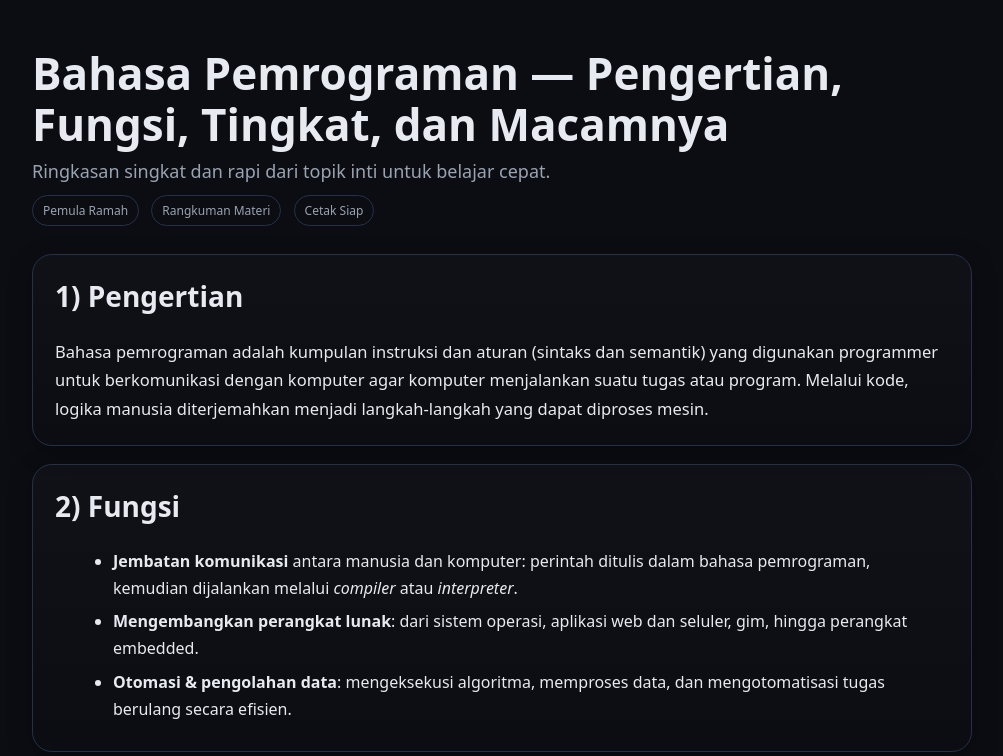
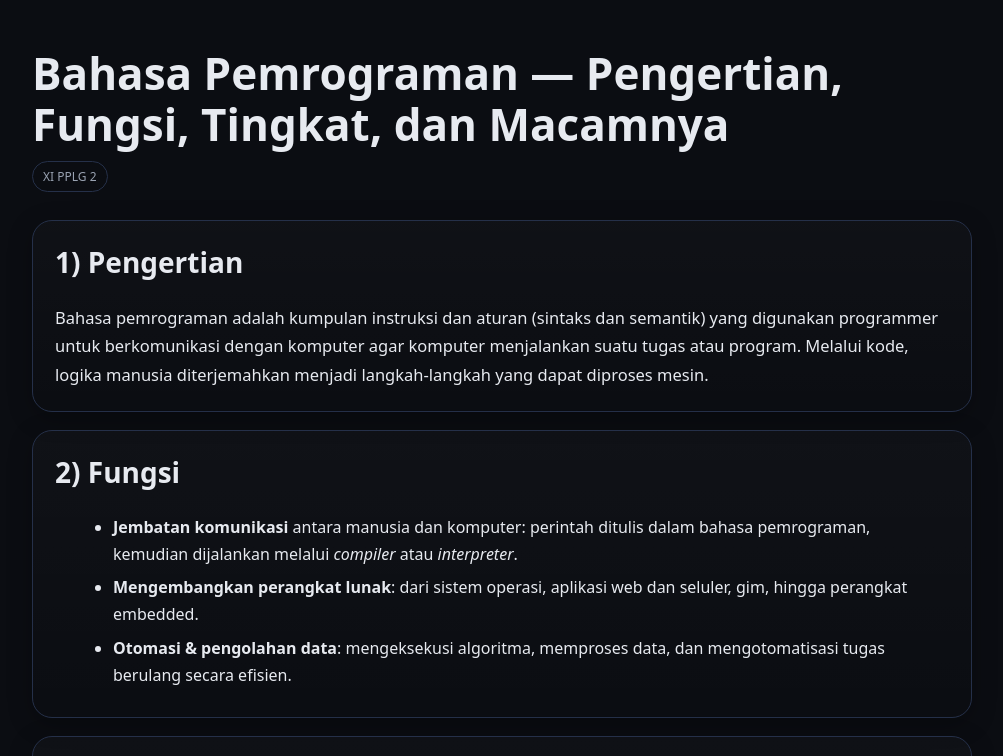
Before and after one commit to AnxinFTW/Tugas, a plain HTML site: page index.html in a window 1280 px wide. Shown: the top 756 px of the page, without its empty margins (138-1141 px from the left). Drawn offline with Linux system fonts and the light colour scheme.

Commit message:
Update index.html

```diff
--- a/index.html
+++ b/index.html
@@ -3,7 +3,7 @@
 <head>
   <meta charset="utf-8" />
   <meta name="viewport" content="width=device-width, initial-scale=1" />
-  <title>Ringkasan: Bahasa Pemrograman — Pengertian, Fungsi, Tingkat, dan Macamnya</title>
+  <title>Bahasa Pemrograman — Pengertian, Fungsi, Tingkat, dan Macamnya</title>
   <style>
     :root {
       --bg: #0b0d12;
@@ -48,11 +48,9 @@
   <div class="wrap">
     <header>
       <h1>Bahasa Pemrograman — Pengertian, Fungsi, Tingkat, dan Macamnya</h1>
-      <div class="subtitle">Ringkasan singkat dan rapi dari topik inti untuk belajar cepat.</div>
+      <div class="subtitle"Brenettya Liona Lasano</div>
       <div style="margin-top:12px;">
-        <span class="badge">Pemula Ramah</span>
-        <span class="badge">Rangkuman Materi</span>
-        <span class="badge">Cetak Siap</span>
+        <span class="badge">XI PPLG 2</span
       </div>
     </header>
 
@@ -162,7 +160,7 @@
       </div>
     </section>
 
-    <p class="footer">© 2025 — Ringkasan disusun untuk tujuan belajar. Kamu bebas menyalin, mencetak, atau mengubah sesuai kebutuhan.</p>
+    <p class="footer">Source: https://www.google.com/amp/s/amp.kompas.com/skola/read/2021/06/11/130000169/bahasa-pemrograman--pengertian-fungsi-tingkat-dan-macamnya</p>
   </div>
 </body>
 </html>
```
